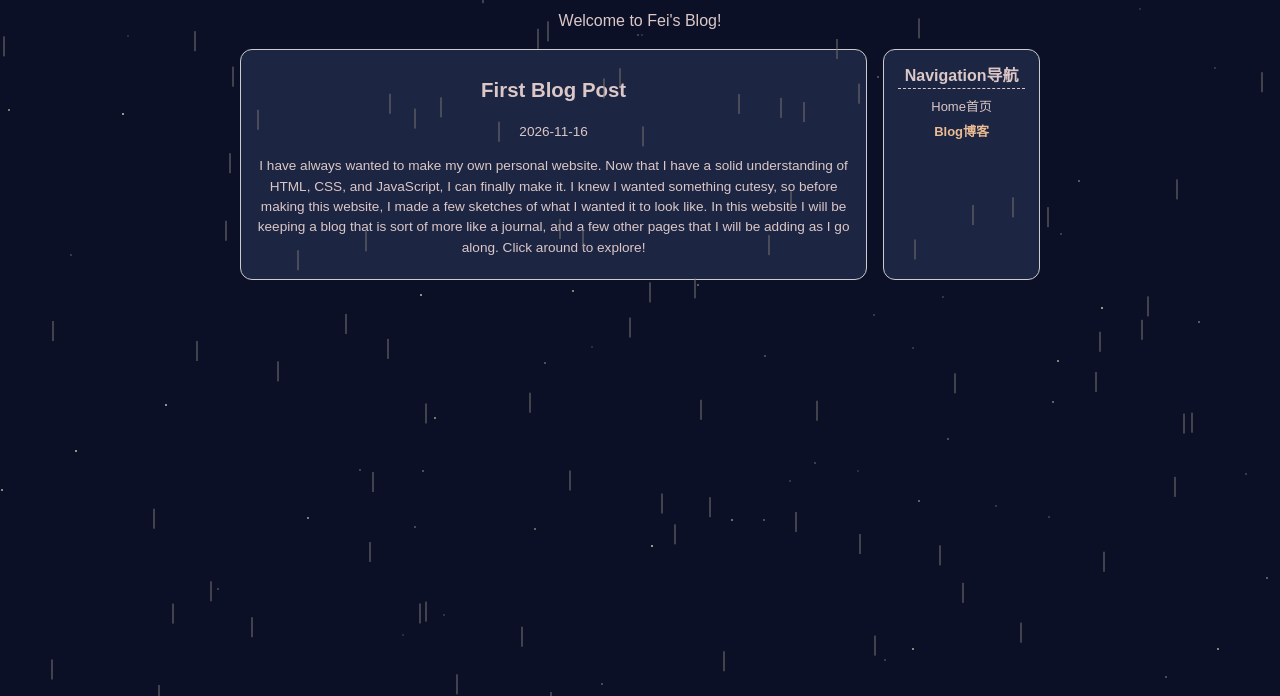
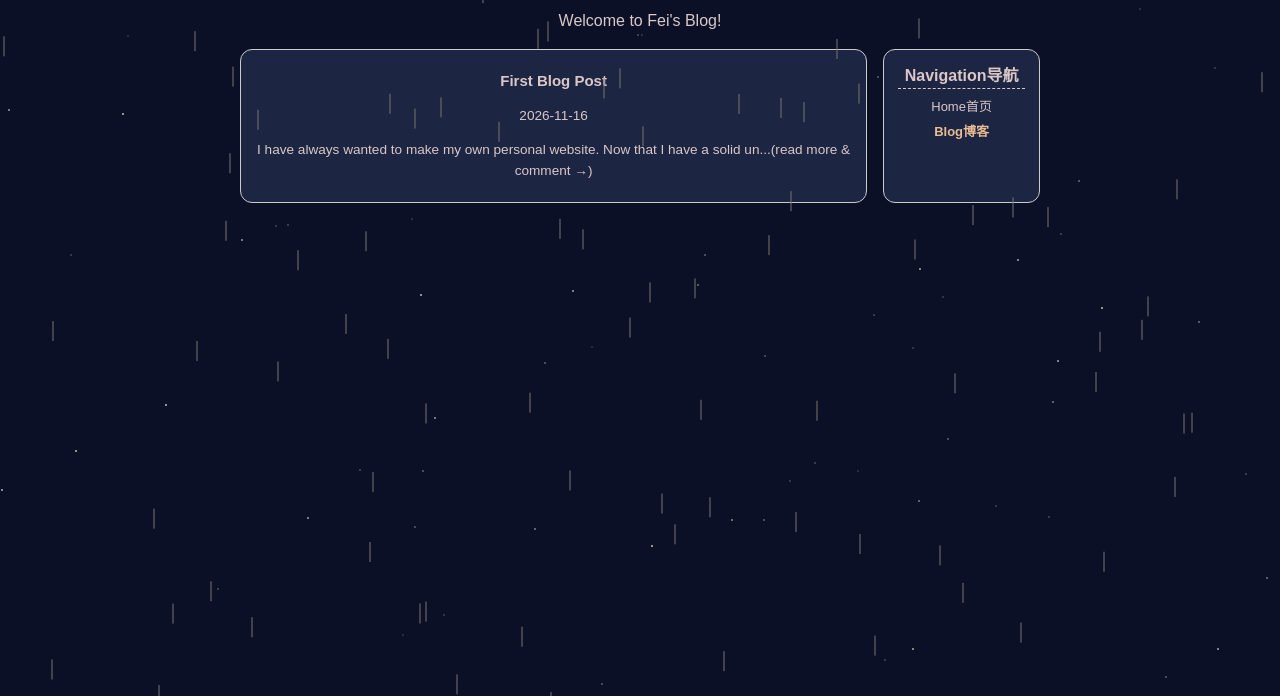
Before and after one commit to feii-l/personal, a plain HTML site: page blog/index.html in a window 1280 px wide. Shown: the part 104-800 px from the top of the page. Drawn offline with Linux system fonts and the light colour scheme.

Commit message:
font fixes

```diff
--- a/blog/blog.js
+++ b/blog/blog.js
@@ -14,11 +14,25 @@ for (const post of posts) {
 
     const card = document.createElement("article");
 
+    // card.innerHTML = `
+    // <h2> <a href="?post=${post.id}">${post.title}</a></h2>
+    // <p>${post.date}</p>
+    // <p>${post.text}</p>
+    // `;
+
+    let body;
+    if (post_id) {
+        body = post.text;
+    }   else {
+        body = `<a href="?post=${post.id}">${post.text.slice(0, 80)}...(read more & comment →)</a>`;
+    }
+
     card.innerHTML = `
     <h2> <a href="?post=${post.id}">${post.title}</a></h2>
     <p>${post.date}</p>
-    <p>${post.text}</p>
+    <p>${body}</p>
     `;
+
     postsBox.append(card);
 }
 
--- a/style.css
+++ b/style.css
@@ -219,6 +219,10 @@ nav h4 {
     color: var(--text);
 }
 
+.posts h2 {
+    font-size: 15px;
+}
+
 .blog_link a {
     font-size: 0.8rem;
 }
```
